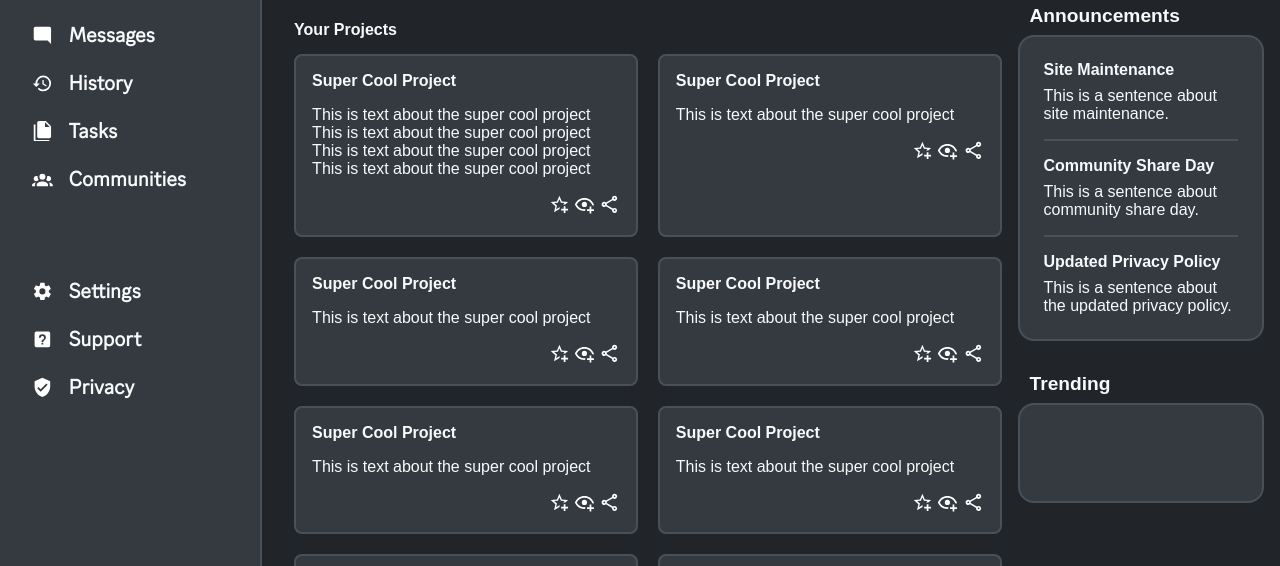
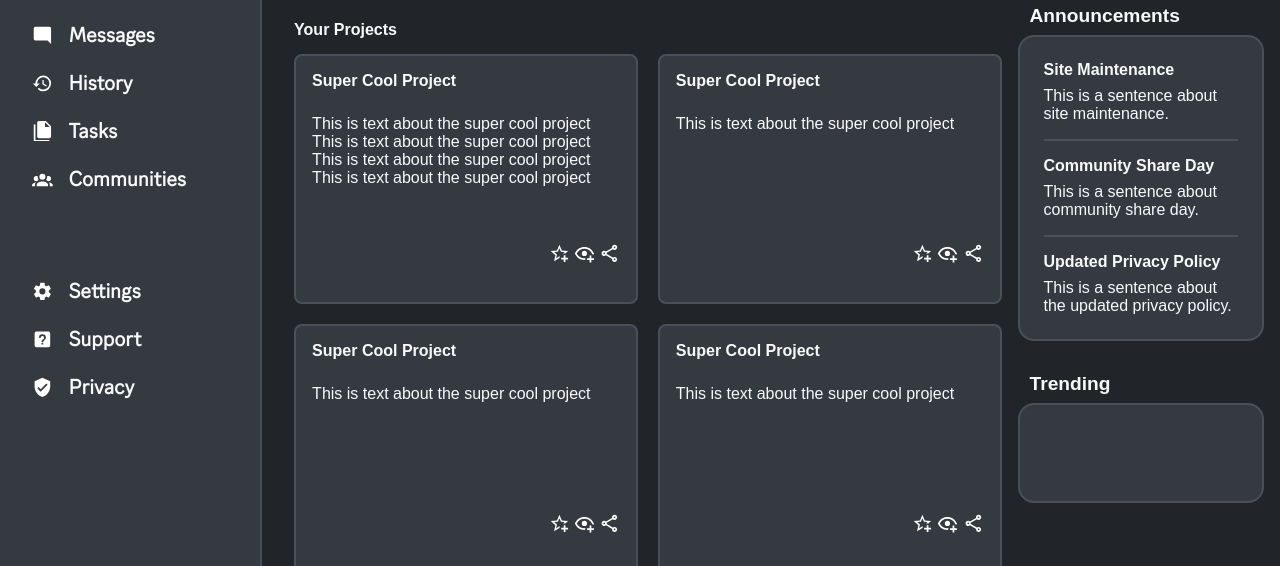
Before and after one commit to bmichael99/Admin-Dashboard, a plain HTML site: page index.html in a window 1280 px wide. Shown: the part 205-771 px from the top of the page. Drawn offline with Linux system fonts and the light colour scheme.

Commit message:
changed grids to be a more fixed size and have the layout be grid instead of flex

```diff
--- a/style.css
+++ b/style.css
@@ -220,6 +220,7 @@ a{
 .card-container{
   display:grid;
   grid-template-columns: repeat(auto-fit, minmax(300px,1fr));
+  grid-auto-rows: 250px;
   gap: 20px;
   margin-top: 15px;
 
@@ -230,9 +231,10 @@ a{
   border: 2px solid var(--border-color);
   border-radius:8px;
   padding:16px;
-  display:flex;
-  flex-direction: column;
-  gap:16px;
+  display:grid;
+  grid-template-rows: 1fr 3fr 1fr;
+
+
 }
 
 .card-title{
@@ -240,7 +242,7 @@ a{
 }
 
 .card-icons{
-  align-self: end;
+  justify-self:end;
 }
 
 
```
Also changed, not shown: index.html (+1 -1 lines).
